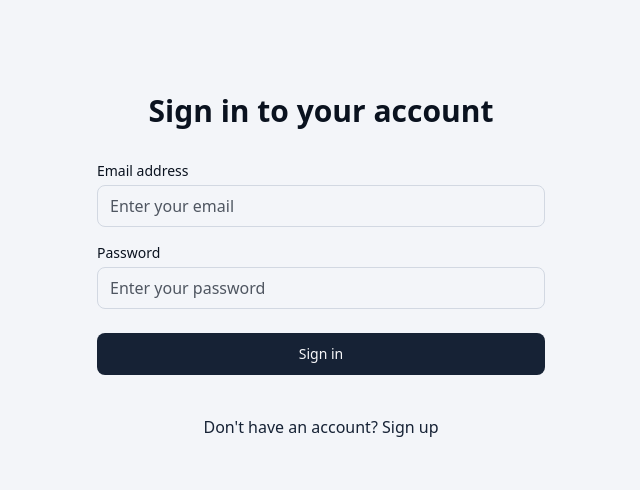
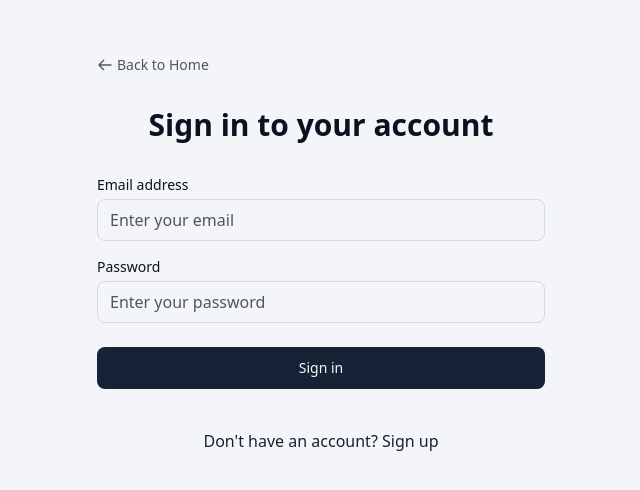
Before and after one commit to fidodo/renewal-guard, a Next.js app: page /loginPage in a window 1280 px wide. Shown: the part 146-636 px from the top of the page, without its empty margins (319-959 px from the left). Built offline with nearby package versions, Linux system fonts and the light colour scheme.

Commit message:
fix :bug backhome button in loginpage form added

```diff
--- a/app/loginPage/page.tsx
+++ b/app/loginPage/page.tsx
@@ -365,6 +365,27 @@
   return (
     <div className="min-h-screen flex items-center justify-center bg-background py-12 px-4 sm:px-6 lg:px-8">
       <div className="max-w-md w-full space-y-8">
+        <div className="flex justify-start">
+          <Link
+            href="/"
+            className="inline-flex items-center text-sm text-muted-foreground hover:text-foreground transition-colors duration-200"
+          >
+            <svg
+              className="w-4 h-4 mr-1"
+              fill="none"
+              stroke="currentColor"
+              viewBox="0 0 24 24"
+            >
+              <path
+                strokeLinecap="round"
+                strokeLinejoin="round"
+                strokeWidth={2}
+                d="M10 19l-7-7m0 0l7-7m-7 7h18"
+              />
+            </svg>
+            Back to Home
+          </Link>
+        </div>
         <div>
           <h2 className="mt-6 text-center text-3xl font-extrabold text-foreground">
             Sign in to your account
```
